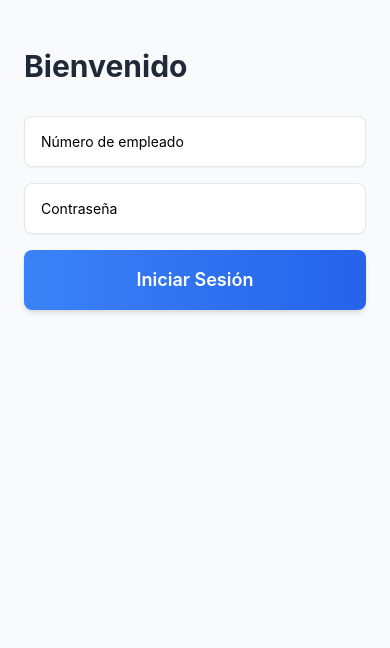
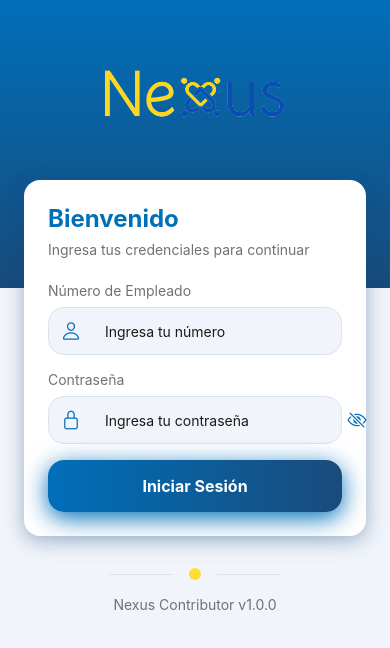
Before and after one commit to UrielP-Dev/Nexus-Contributor, a React Native app: screen /Login in a window 390 px wide. Shown: the top 648 px of the page. Built offline with nearby package versions, Linux system fonts and the light colour scheme.

Commit message:
FIx double firebase init

```diff
--- a/App.js
+++ b/App.js
@@ -2,17 +2,7 @@ import React from 'react';
 import { NavigationContainer } from '@react-navigation/native';
 import { RootNavigator } from './src/features/navigation/RootNavigator';
 import './global.css';
-import { initializeApp } from 'firebase/app';
-import { getFirestore } from 'firebase/firestore';
-
-// Tu configuración de Firebase
-const firebaseConfig = {
-  // ... tu configuración
-};
-
-// Initialize Firebase
-const app = initializeApp(firebaseConfig);
-const db = getFirestore(app);
+import './src/config/firebase'; // Solo importamos el archivo para asegurar la inicialización
 
 function App() {
   return (
--- a/src/config/firebase.js
+++ b/src/config/firebase.js
@@ -1,5 +1,6 @@
-import { initializeApp } from "firebase/app";
+import { initializeApp, getApps, getApp } from "firebase/app";
 import { initializeAuth, getReactNativePersistence } from "firebase/auth";
+import { getFirestore } from "firebase/firestore";
 import ReactNativeAsyncStorage from "@react-native-async-storage/async-storage";
 
 const firebaseConfig = {
@@ -11,12 +12,15 @@ const firebaseConfig = {
     appId: "1:622248450549:web:0424be8959a4918d9c28bc"
 };
 
-// Inicializa Firebase
-const app = initializeApp(firebaseConfig);
+// Inicializa Firebase solo si no hay una instancia existente
+const app = getApps().length === 0 ? initializeApp(firebaseConfig) : getApp();
 
 // Inicializa Auth con persistencia en AsyncStorage
 const auth = initializeAuth(app, {
     persistence: getReactNativePersistence(ReactNativeAsyncStorage)
 });
 
-export { app, auth };
+// Inicializa Firestore
+const db = getFirestore(app);
+
+export { app, auth, db };
--- a/src/features/auth/screens/LoginScreen.js
+++ b/src/features/auth/screens/LoginScreen.js
@@ -1,12 +1,36 @@
-import React, { useState } from 'react';
-import { View, Text, TextInput, TouchableOpacity, Alert } from 'react-native';
+import React, { useState, useEffect } from 'react';
+import { View, Text, TextInput, TouchableOpacity, Alert, BackHandler, Image } from 'react-native';
 import { SafeAreaView } from 'react-native-safe-area-context';
 import { LinearGradient } from 'expo-linear-gradient';
 import { authService } from '../services/authService';
+import AsyncStorage from '@react-native-async-storage/async-storage';
+import { Ionicons } from '@expo/vector-icons';
 
 const LoginScreen = ({ navigation }) => {
   const [employeeNumber, setEmployeeNumber] = useState('');
   const [password, setPassword] = useState('');
+  const [showPassword, setShowPassword] = useState(false);
+
+  useEffect(() => {
+    checkExistingSession();
+    // Prevenir el botón de retroceso
+    const backHandler = BackHandler.addEventListener(
+      'hardwareBackPress',
+      () => true
+    );
+    return () => backHandler.remove();
+  }, []);
+
+  const checkExistingSession = async () => {
+    try {
+      const userData = await AsyncStorage.getItem('userData');
+      if (userData) {
+        navigation.replace('Dashboard', { userData: JSON.parse(userData) });
+      }
+    } catch (error) {
+      console.error('Error checking session:', error);
+    }
+  };
 
   const handleLogin = async () => {
     try {
@@ -16,6 +40,7 @@ const LoginScreen = ({ navigation }) => {
       }
 
       const userData = await authService.login(employeeNumber, password);
+      await AsyncStorage.setItem('userData', JSON.stringify(userData));
       navigation.replace('Dashboard', { userData });
     } catch (error) {
       Alert.alert('Error', error.message);
@@ -23,43 +48,103 @@ const LoginScreen = ({ navigation }) => {
   };
 
   return (
-    <SafeAreaView className="flex-1 bg-gray-50">
-      <View className="px-6 pt-12">
-        <Text className="text-3xl font-bold text-gray-800 mb-8">Bienvenido</Text>
+    <SafeAreaView className="flex-1 bg-background">
+      <LinearGradient
+        colors={['#006FB9', '#194B7B']}
+        className="absolute h-72 w-full"
+      />
+
+      <View className="px-6 flex-1">
+        {/* Logo y Título */}
+        <View className="items-center mt-12 mb-8">
+          <Image
+            source={require('../../../assets/Nexus2.png')}
+            style={{ width: 200, height: 100 }}
+            resizeMode="contain"
+          />
+        </View>
+
+        {/* Formulario */}
+        <View className="bg-background-box rounded-md p-6 shadow-floating">
+          <Text className="text-h3 font-bold text-primary mb-2">Bienvenido</Text>
+          <Text className="text-text-soft mb-6">Ingresa tus credenciales para continuar</Text>
 
           <View className="space-y-4">
+            {/* Input Empleado */}
+            <View>
+              <Text className="text-small text-text-soft mb-2">Número de Empleado</Text>
+              <View className="flex-row items-center bg-background rounded-md border border-border-neutral">
+                <View className="p-3">
+                  <Ionicons name="person-outline" size={20} color="#006FB9" />
+                </View>
                 <TextInput
-            className="bg-white p-4 rounded-lg border border-gray-200 shadow-sm"
-            placeholder="Número de empleado"
+                  className="flex-1 p-3 text-text"
+                  placeholder="Ingresa tu número"
                   value={employeeNumber}
                   onChangeText={setEmployeeNumber}
                   keyboardType="numeric"
                 />
+              </View>
+            </View>
 
+            {/* Input Contraseña */}
+            <View>
+              <Text className="text-small text-text-soft mb-2">Contraseña</Text>
+              <View className="flex-row items-center bg-background rounded-md border border-border-neutral">
+                <View className="p-3">
+                  <Ionicons name="lock-closed-outline" size={20} color="#006FB9" />
+                </View>
                 <TextInput
-            className="bg-white p-4 rounded-lg border border-gray-200 shadow-sm"
-            placeholder="Contraseña"
+                  className="flex-1 p-3 text-text"
+                  placeholder="Ingresa tu contraseña"
                   value={password}
                   onChangeText={setPassword}
-            secureTextEntry
+                  secureTextEntry={!showPassword}
                 />
+                <TouchableOpacity
+                  className="p-3"
+                  onPress={() => setShowPassword(!showPassword)}
+                >
+                  <Ionicons
+                    name={showPassword ? "eye-outline" : "eye-off-outline"}
+                    size={20}
+                    color="#006FB9"
+                  />
+                </TouchableOpacity>
+              </View>
+            </View>
 
+            {/* Botón Login */}
             <TouchableOpacity
-            className="rounded-lg overflow-hidden mt-6 shadow-md"
+              className="mt-6"
               onPress={handleLogin}
             >
               <LinearGradient
-              colors={['#3B82F6', '#2563EB']}
+                colors={['#006FB9', '#194B7B']}
                 start={{ x: 0, y: 0 }}
                 end={{ x: 1, y: 0 }}
+                className="py-4 rounded-md shadow-primary"
               >
-              <View className="py-4">
-                <Text className="text-center font-semibold text-white text-lg">
+                <Text className="text-center font-bold text-white text-body">
                   Iniciar Sesión
                 </Text>
-              </View>
               </LinearGradient>
             </TouchableOpacity>
+          </View>
+        </View>
+
+        {/* Footer */}
+        <View className="items-center mt-8">
+          <View className="flex-row items-center">
+            <View className="h-px w-16 bg-border-neutral" />
+            <View className="mx-4">
+              <View className="w-3 h-3 bg-brand-coppel rounded-full" />
+            </View>
+            <View className="h-px w-16 bg-border-neutral" />
+          </View>
+          <Text className="text-text-soft text-small mt-4">
+            Nexus Contributor v1.0.0
+          </Text>
         </View>
       </View>
     </SafeAreaView>
--- a/src/features/auth/services/authService.js
+++ b/src/features/auth/services/authService.js
@@ -1,6 +1,7 @@
 import { getAuth, signInWithEmailAndPassword, createUserWithEmailAndPassword, signOut } from 'firebase/auth';
 import firebaseApp from '../../../config/firebase';
 import { getFirestore, collection, query, where, getDocs } from 'firebase/firestore';
+import AsyncStorage from '@react-native-async-storage/async-storage';
 
 const auth = getAuth(firebaseApp);
 
@@ -26,7 +27,10 @@ export const authService = {
   logout: async () => {
     try {
       await signOut(auth);
+      await AsyncStorage.removeItem('userData');
+      return true;
     } catch (error) {
+      console.error('Error during logout:', error);
       throw error;
     }
   },
```
Lines whose indentation alone changed are shown as unchanged.
